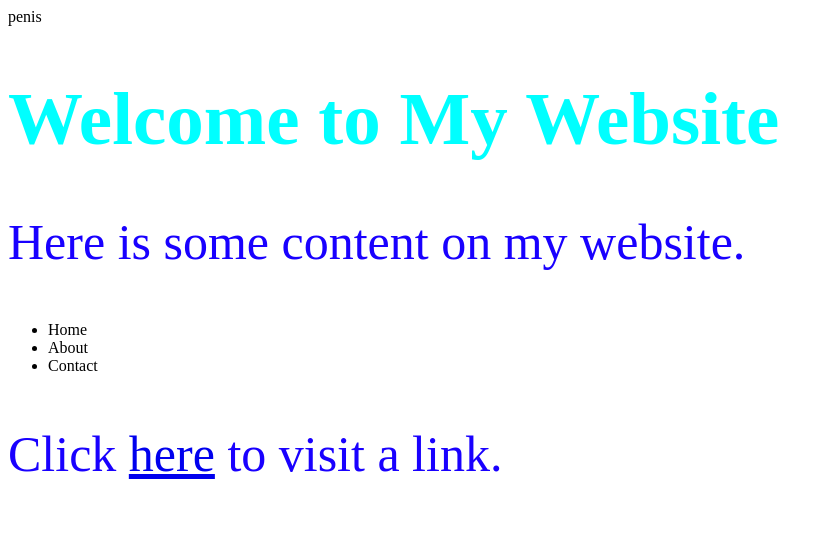
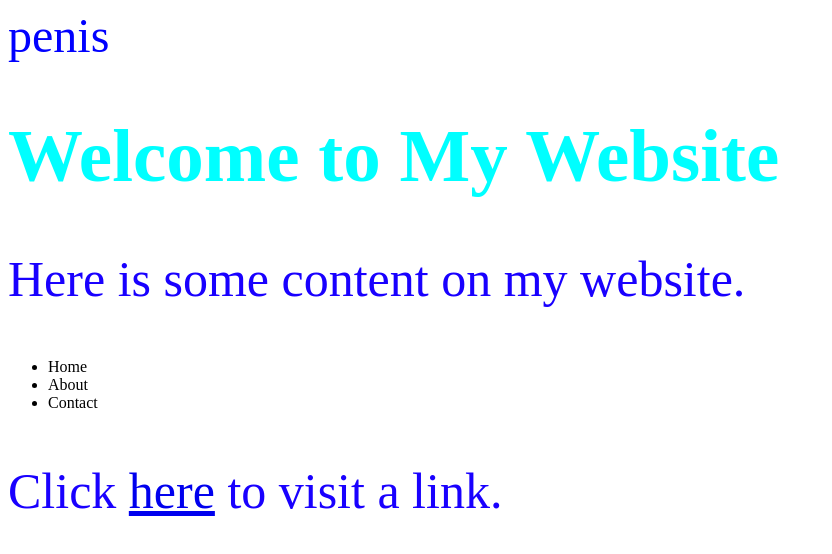
Before and after one commit to scholtzk/test1, a plain HTML site: page index.html in a window 1280 px wide. Shown: the whole page, without its empty margins (0-832 px from the left). Drawn offline with Linux system fonts and the light colour scheme.

Commit message:
Update try 1.css

```diff
--- a/try 1.css
+++ b/try 1.css
@@ -1,8 +1,14 @@
 p {
     color: rgb(25, 0, 255);
     font-size: 50px;
+    position: relative;
   }
   h1{
     color: aqua;
     font-size: 75px;
   }
+#text  {
+  font-size: 48px;
+  color: blue;
+  position: relative;
+}
```
